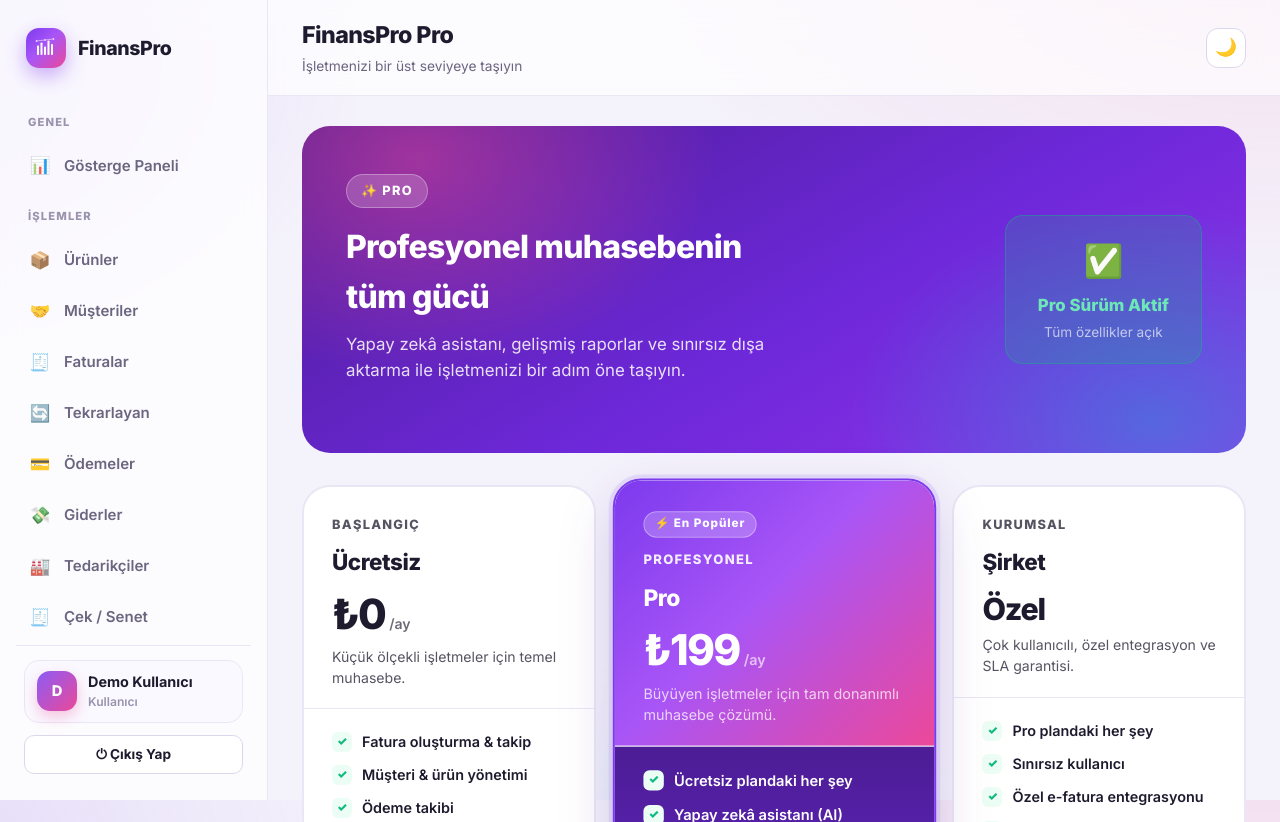
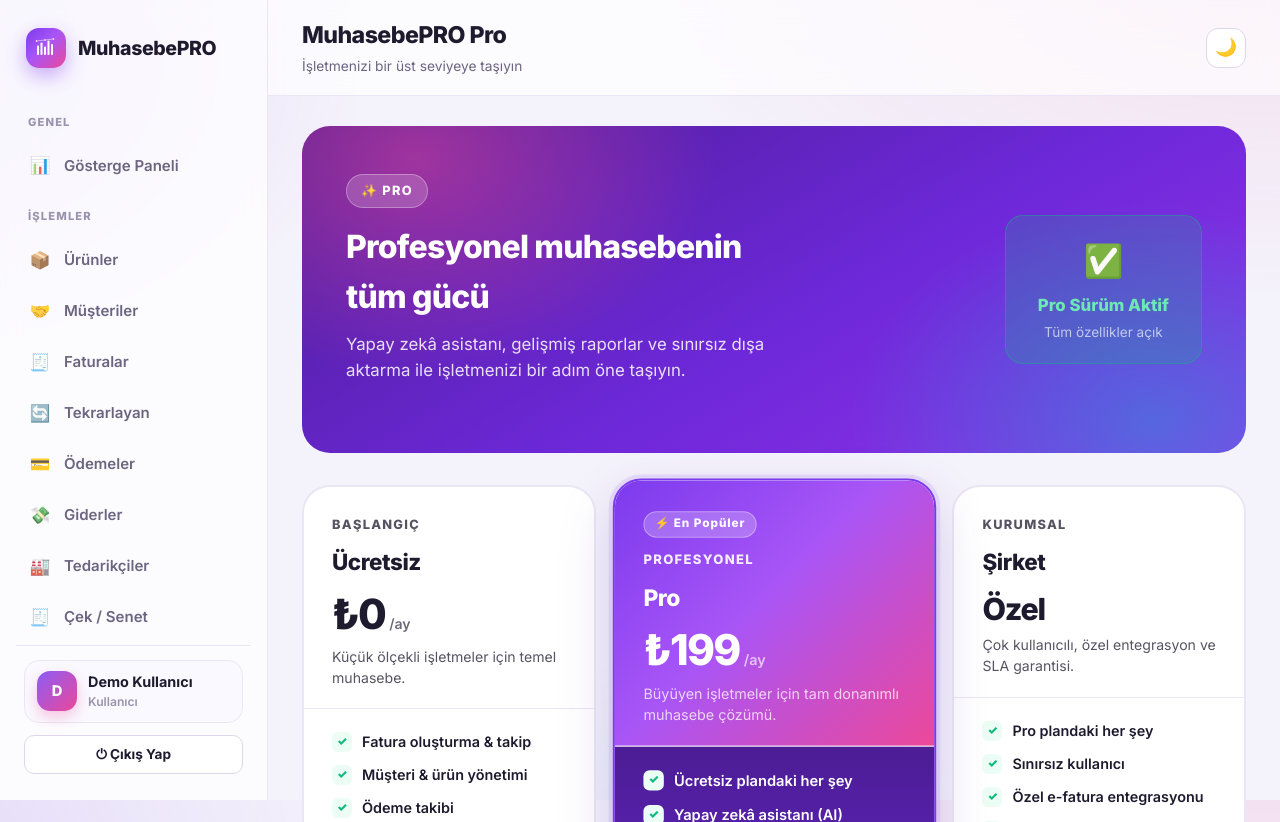
Before and after one commit to frozee4715/FinansPRO, a Flask app: page /pro/ in a window 1280 px wide. Shown: the top 822 px of the page. Run offline with Flask 3, Linux system fonts and the light colour scheme; the visitor is signed in with stand-in values (Sample User, id 1); data comes from the database, SQL or seed files in the repository; data that the repository does not hold is empty; some libraries are stand-ins or nearby versions.

Commit message:
Marka adi FinansPro -> MuhasebePRO (uygulama ici)
APP_NAME ve gorunur basliklar/bildirim baslıklari guncellendi.

Co-Authored-By: Claude Opus 4.8 <noreply@anthropic.com>

```diff
--- a/app/static/js/firebase-push.js
+++ b/app/static/js/firebase-push.js
@@ -15,7 +15,7 @@
     messaging.onMessage(function (payload) {
         const n = payload.notification || {};
         if (Notification.permission === 'granted') {
-            new Notification(n.title || 'FinansPro', {
+            new Notification(n.title || 'MuhasebePRO', {
                 body: n.body || '',
                 icon: '/static/img/logo-mark.svg'
             });
--- a/app/templates/billing/upgrade.html
+++ b/app/templates/billing/upgrade.html
@@ -1,7 +1,7 @@
 {% extends 'base.html' %}
 {% set active = 'billing' %}
 {% block title %}Pro Sürüm{% endblock %}
-{% block heading %}FinansPro Pro{% endblock %}
+{% block heading %}{{ APP_NAME }} Pro{% endblock %}
 {% block crumb %}İşletmenizi bir üst seviyeye taşıyın{% endblock %}
 
 {% block content %}
--- a/app/templates/partials/firebase_sw.html
+++ b/app/templates/partials/firebase_sw.html
@@ -18,7 +18,7 @@ const messaging = firebase.messaging();
 // Uygulama arka planda / kapalıyken gelen bildirimler
 messaging.onBackgroundMessage(function(payload) {
     const n = payload.notification || {};
-    self.registration.showNotification(n.title || 'FinansPro', {
+    self.registration.showNotification(n.title || 'MuhasebePRO', {
         body:  n.body  || '',
         icon:  '/static/img/logo-mark.svg',
         badge: '/static/img/logo-mark.svg',
--- a/config.py
+++ b/config.py
@@ -68,7 +68,7 @@ class Config:
     LOCKOUT_MINUTES = 5
 
     # Uygulama markası
-    APP_NAME = "FinansPro"
+    APP_NAME = "MuhasebePRO"
     APP_TAGLINE = "Akıllı e-Muhasebe Çözümü"
 
     # Varsayılan işletme & muhasebe ayarları (Ayarlar sayfasından değiştirilir)
```
